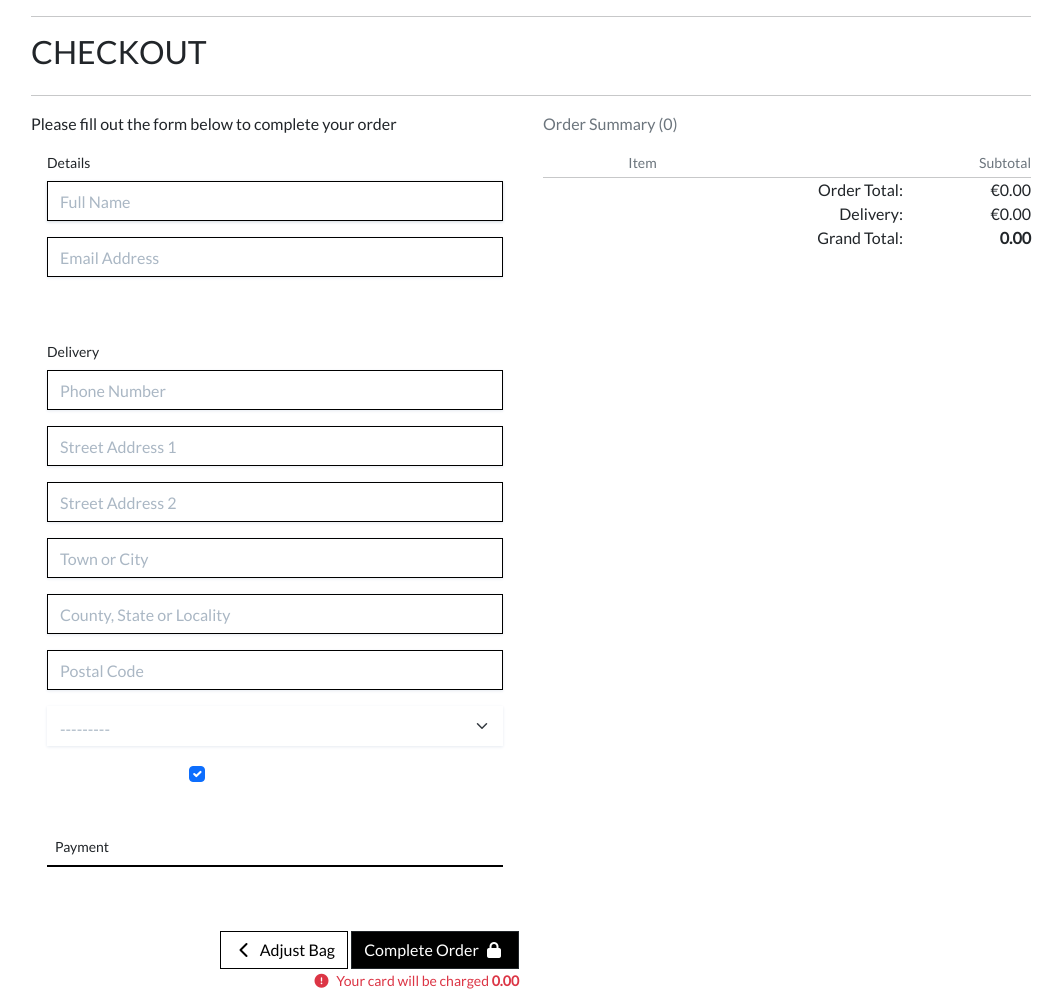
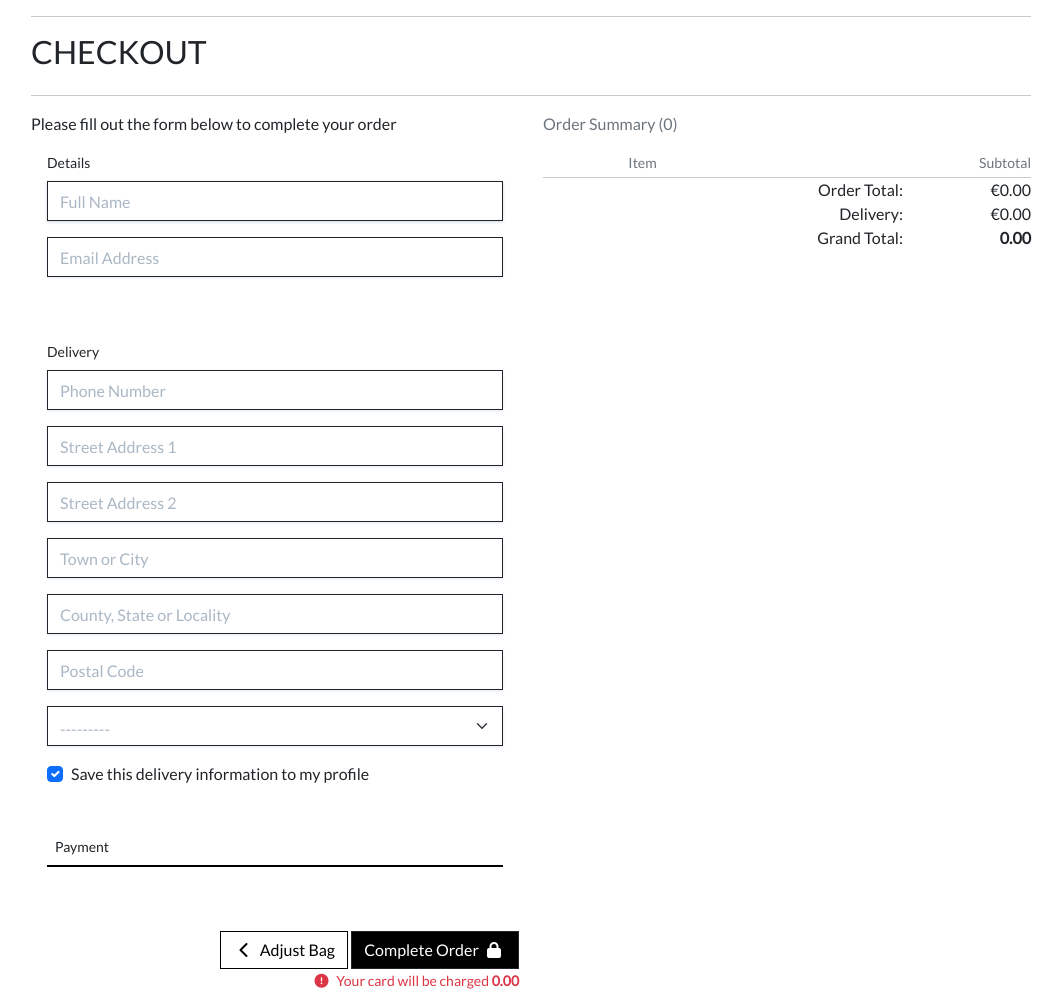
Before and after one commit to ShaneCDev/cna-ireland, a Django app: template checkout/templates/checkout/checkout.html in a window 1280 px wide. Shown: the part 164-1165 px from the top of the page, without its empty margins (109-1172 px from the left). Run offline with Django 4.2, Linux system fonts and the light colour scheme; the template is opened without the code that fills it: values that come from a table or form of the project are taken from there, others are empty; the visitor is signed in with stand-in values (Sample User, id 1); some libraries are stand-ins or nearby versions.

Commit message:
removed post code from card element, fixed styling on checkout form

```diff
--- a/checkout/forms.py
+++ b/checkout/forms.py
@@ -31,5 +31,5 @@ class OrderForm(forms.ModelForm):
                 else:
                     placeholder = placeholders[field]
                 self.fields[field].widget.attrs['placeholder'] = placeholder
-            self.fields[field].widget.attrs['class'] = 'stripe-style-input'
+            self.fields[field].widget.attrs['class'] = 'stripe-style-input border-dark rounded-0'
             self.fields[field].label = False
--- a/checkout/static/checkout/js/stripe_elements.js
+++ b/checkout/static/checkout/js/stripe_elements.js
@@ -17,7 +17,7 @@ var style = {
         iconColor: '#dc3545'
     }
 };
-var card = elements.create('card', {style: style});
+var card = elements.create('card', {hidePostalCode: true, style: style});
 card.mount('#card-element');
 
 card.addEventListener('change', function(event) {
--- a/checkout/templates/checkout/checkout.html
+++ b/checkout/templates/checkout/checkout.html
@@ -89,10 +89,10 @@
                         {{ order_form.county | as_crispy_field }}
                         {{ order_form.postcode | as_crispy_field }}
                         {{ order_form.country | as_crispy_field }}
-                        <div class="form-check form-check-inline float-end me-0">
+                        <div class="form-check form-check-inline float-start me-0">
                             {% if user.is_authenticated %}
-                                <label for="id-save-info" class="form-check-label">Save this delivery information to my profile</label>
-                                <input type="checkbox" class="form-check-input ms-2 me-0" id="id-save-info" name="save-info" checked>
+                                <label for="id-save-info" class="form-check-label text-dark">Save this delivery information to my profile</label>
+                                <input type="checkbox" class="form-check-input me-0" id="id-save-info" name="save-info" checked>
                             {% else %}
                                 <label for="id-save-info" class="form-check-label">
                                     <a href="{% url 'account_signup' %}" class="text-info">Create an account</a> <span class="text-dark">or</span>
--- a/profiles/views.py
+++ b/profiles/views.py
@@ -25,6 +25,7 @@ def profile(request):
     else:
         form = UserProfileForm(instance=profile)
     orders = profile.orders.all()
+    orders = orders.order_by('-date')
 
     template = 'profiles/profile.html'
     context = {
```
